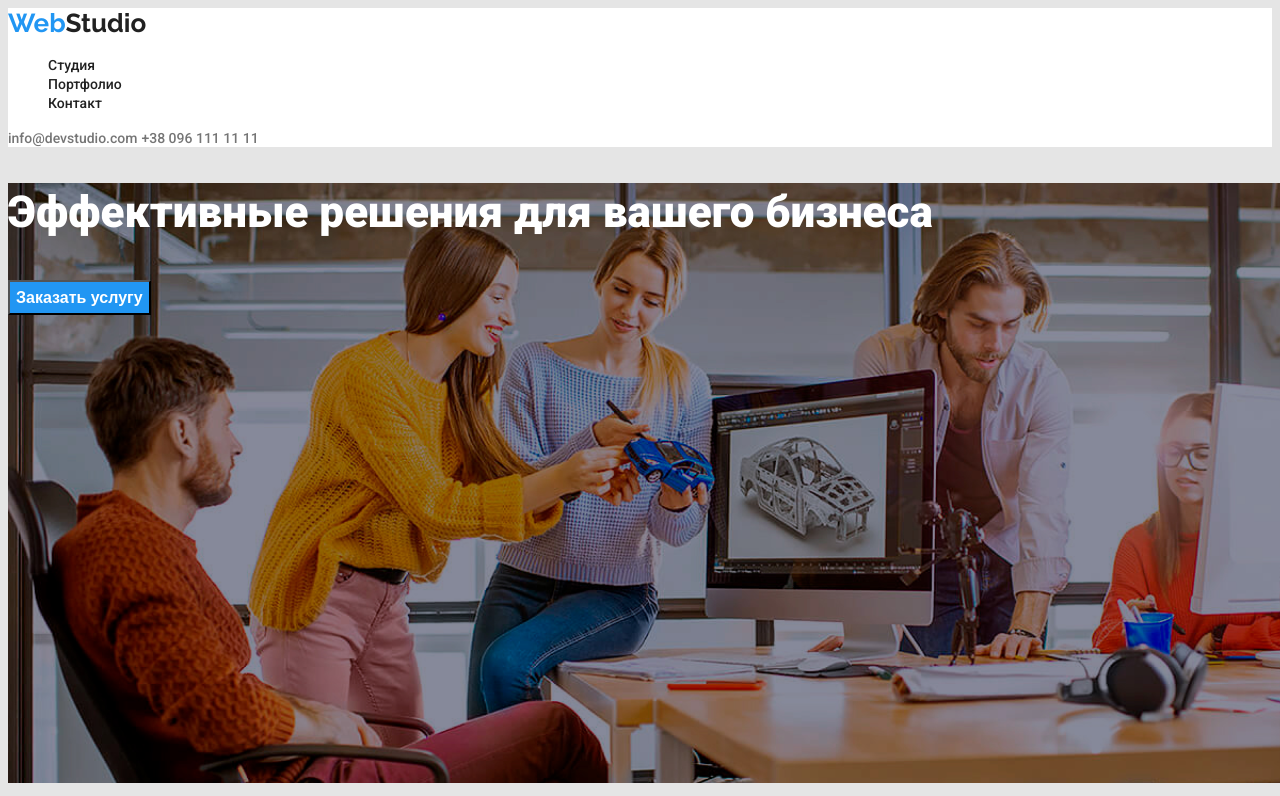
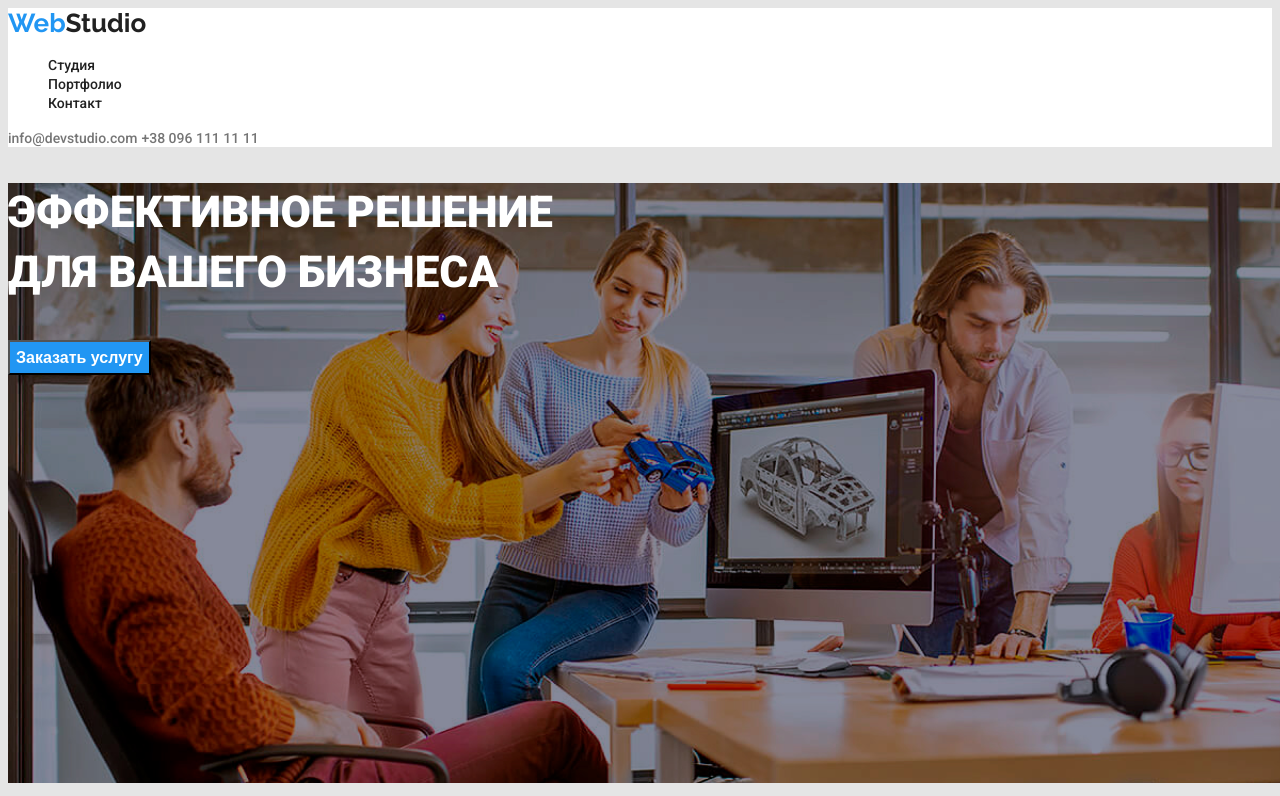
Before and after one commit to Aleksandr-Sidorskiy/goit-markup-hw-02, a plain HTML site: page index.html in a window 1280 px wide. Shown: the top 796 px of the page. Drawn offline with Linux system fonts and the light colour scheme.

Commit message:
Update index.html

```diff
--- a/index.html
+++ b/index.html
@@ -33,9 +33,9 @@
         <a class="header-kontacts" href="+38-096-111-11-11">+38 096 111 11 11</a>
     </header>
 
-<!-- главный заголовок-->
+<!-- главный заголовок Эффективные решения для вашего бизнеса-->
         <section class="primery-section" >
-            <h1 class="main-heading">Эффективные решения для вашего бизнеса</h1>
+            <h1 class="main-heading">ЭФФЕКТИВНОЕ РЕШЕНИЕ<br> ДЛЯ ВАШЕГО БИЗНЕСА</h1>
             <button class="button-order-servise" type="button">Заказать услугу</button>
         </section>
 <!-- особенности -->
```
